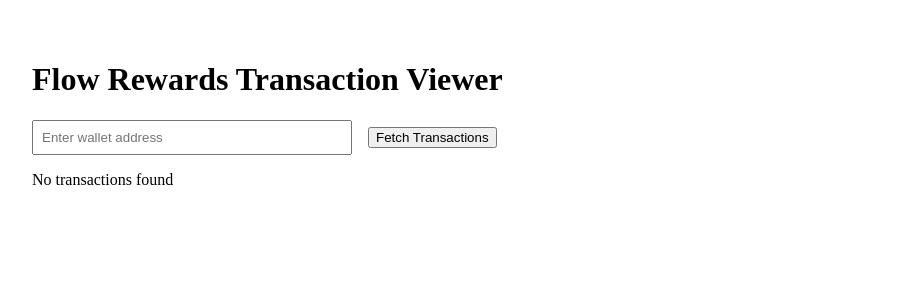
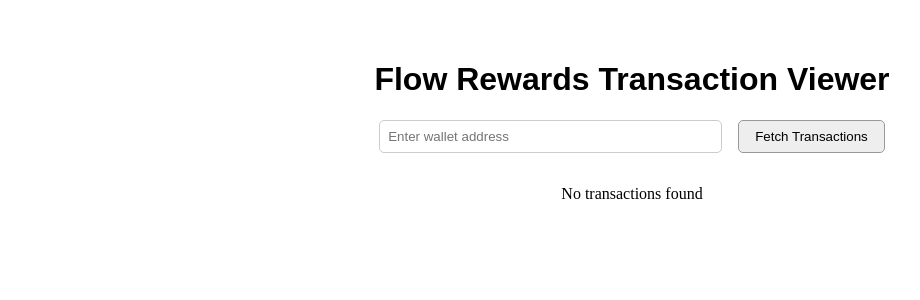
Before and after one commit to rjdiamond/flow-rewards-viewer, a Next.js app: page / in a window 1280 px wide. Shown: the top 300 px of the page, without its empty margins (8-928 px from the left). Built offline with nearby package versions, Linux system fonts and the light colour scheme.

Commit message:
centering

```diff
--- a/pages/index.js
+++ b/pages/index.js
@@ -1,11 +1,11 @@
-import { useState } from 'react';
+import { useState, useEffect } from 'react';
 
 export default function Home() {
   const [walletAddress, setWalletAddress] = useState('');
   const [transactions, setTransactions] = useState([]);
   const [loading, setLoading] = useState(false);
+  const [darkMode, setDarkMode] = useState(false);
 
-  // Currency ID to Name mapping
   const currencyMap = {
     "d897904c-6dfb-4b43-a036-4938f96e7b51": "Keys",
     "575d32ce-3b1f-469f-a08f-392e3d3b0812": "Boxes",
@@ -17,70 +17,158 @@ export default function Home() {
     try {
       const res = await fetch(`/api/getTransactions?walletAddress=${walletAddress}`);
       const data = await res.json();
-      console.log(data); // Log to check the structure
-      setTransactions(data.data || []);  // Make sure you're using data.data
+      console.log(data);
+      setTransactions(data.data || []);
     } catch (err) {
       console.error(err);
     }
     setLoading(false);
   };
 
-  // Calculate the total credits, debits, and total for Points currency
   const calculatePointsSum = (transactions) => {
     let totalPointsCredits = 0;
     let totalPointsDebits = 0;
 
     transactions.forEach((tx) => {
       const amount = parseInt(tx.amount, 10);
-
-      // Process Points currency only
       if (tx.loyaltyCurrencyId === "fea6109c-8549-45d2-a974-d8531f64994d") {
         if (tx.direction === 'credit') {
-          totalPointsCredits += amount;  // Add credit amount
+          totalPointsCredits += amount;
         } else if (tx.direction === 'debit') {
-          totalPointsDebits += amount;   // Add debit amount
+          totalPointsDebits += amount;
         }
       }
     });
 
-    // Subtract Debits from Credits for Points currency
-    const totalPoints = totalPointsCredits - totalPointsDebits;
-    return totalPoints;
+    return totalPointsCredits - totalPointsDebits;
   };
 
   const totalPoints = calculatePointsSum(transactions);
 
+  const exportToCSV = () => {
+    if (!transactions || transactions.length === 0) return;
+
+    const headers = [
+      'Timestamp',
+      'Loyalty Rule Name',
+      'Loyalty Rule Description',
+      'Amount',
+      'Direction',
+      'Currency'
+    ];
+
+    const rows = transactions.map((tx) => {
+      const currencyName = currencyMap[tx.loyaltyCurrencyId] || 'Unknown Currency';
+      const loyaltyRule = tx.loyaltyTransaction.loyaltyRule || {};
+      return [
+        new Date(tx.createdAt).toISOString(),
+        loyaltyRule.name || '',
+        loyaltyRule.description || '',
+        tx.amount,
+        tx.direction,
+        currencyName
+      ];
+    });
+
+    const csvContent = [headers, ...rows]
+      .map((e) => e.map((cell) => `"${String(cell).replace(/"/g, '""')}"`).join(','))
+      .join('\n');
+
+    const blob = new Blob([csvContent], { type: 'text/csv;charset=utf-8;' });
+    const url = URL.createObjectURL(blob);
+
+    const link = document.createElement('a');
+    link.href = url;
+    link.setAttribute('download', `${walletAddress}_transactions.csv`);
+    document.body.appendChild(link);
+    link.click();
+    document.body.removeChild(link);
+  };
+
+  const backgroundColor = darkMode ? '#1e1e1e' : '#ffffff';
+  const textColor = darkMode ? '#ffffff' : '#000000';
+
   return (
-    <div style={{ padding: '2rem' }}>
-      <h1>Flow Rewards Transaction Viewer</h1>
+    <div style={{ padding: '2rem', backgroundColor, color: textColor, minHeight: '100vh' }}>
+      {/* Top Section Centered */}
+      <div style={{ display: 'flex', flexDirection: 'column', alignItems: 'center', marginBottom: '2rem' }}>
+        <h1 style={{
+          textAlign: 'center',
+          fontFamily: 'Epilogue, sans-serif'
+        }}>
+          Flow Rewards Transaction Viewer
+        </h1>
+
+        <div>
           <input
             type="text"
             placeholder="Enter wallet address"
             value={walletAddress}
             onChange={(e) => setWalletAddress(e.target.value)}
-        style={{ width: '300px', padding: '0.5rem', marginRight: '1rem' }}
+            style={{
+              width: '325px',
+              padding: '0.5rem',
+              marginRight: '1rem',
+              backgroundColor: darkMode ? '#333' : '#fff',
+              color: darkMode ? '#fff' : '#000',
+              border: '1px solid #ccc',
+              borderRadius: '5px',
+            }}
           />
-      <button onClick={fetchTransactions}>Fetch Transactions</button>
+          <button onClick={fetchTransactions} style={{
+            padding: '0.5rem 1rem',
+            backgroundColor: darkMode ? '#555' : '#eee',
+            color: darkMode ? '#fff' : '#000',
+            border: '1px solid #999',
+            borderRadius: '5px',
+            cursor: 'pointer',
+          }}>
+            Fetch Transactions
+          </button>
+        </div>
+      </div>
 
-      {loading && <p>Loading...</p>}
+      {loading && <p style={{ textAlign: 'center' }}>Loading...</p>}
 
-      {/* Custom Summary Line - Total Points styled for emphasis */}
       {transactions && transactions.length > 0 && (
-        <div style={{ marginBottom: '1rem', backgroundColor: '#f0f8ff', padding: '1rem', borderRadius: '5px' }}>
+        <>
+          <div style={{
+            marginBottom: '2rem',
+            backgroundColor: darkMode ? '#2d2d2d' : '#f0f8ff',
+            padding: '1.5rem',
+            borderRadius: '5px',
+            textAlign: 'center'
+          }}>
             <strong style={{ fontSize: '1.5rem', color: '#2d8b38', fontWeight: 'bold' }}>
               Total Points: {totalPoints}
             </strong>
           </div>
+
+          <div style={{ textAlign: 'center', marginBottom: '1rem' }}>
+            <button
+              onClick={exportToCSV}
+              style={{
+                padding: '0.5rem 1rem',
+                backgroundColor: darkMode ? '#333' : '#ddd',
+                color: darkMode ? '#fff' : '#000',
+                border: '1px solid #aaa',
+                borderRadius: '4px',
+                cursor: 'pointer'
+              }}
+            >
+              Export to CSV
+            </button>
+          </div>
+        </>
       )}
 
+      {/* Results Section Left-Aligned */}
+      <div>
         {transactions && transactions.length > 0 ? (
           <ul>
             {transactions.map((tx) => {
-            // Get the human-readable currency name from the currencyMap
               const currencyName = currencyMap[tx.loyaltyCurrencyId] || "Unknown Currency";
               const amountColor = tx.direction === 'credit' ? 'green' : 'red';
-
-            // Check if loyaltyRule exists before accessing its properties
               const loyaltyRule = tx.loyaltyTransaction.loyaltyRule;
               const loyaltyRuleName = loyaltyRule ? loyaltyRule.name : 'No loyalty rule';
               const loyaltyRuleDescription = loyaltyRule ? loyaltyRule.description : '';
@@ -88,13 +176,9 @@ export default function Home() {
               return (
                 <li key={tx.id} style={{ marginBottom: '1rem' }}>
                   <strong>Timestamp:</strong> {new Date(tx.createdAt).toLocaleString()} <br />
-
-                {/* Loyalty Transaction Name and Description combined */}
                   <strong>Loyalty Rule:</strong> {loyaltyRuleName}
                   {loyaltyRuleDescription && ` (${loyaltyRuleDescription})`}
                   <br />
-
-                {/* Amount with conditional color and a space added after Amount */}
                   <strong>Amount: </strong>
                   <span style={{ color: amountColor }}>
                     {tx.amount} {currencyName}
@@ -106,8 +190,9 @@ export default function Home() {
             })}
           </ul>
         ) : (
-        <p>No transactions found</p>
+          !loading && <p style={{ textAlign: 'center' }}>No transactions found</p>
         )}
+      </div>
     </div>
   );
 }
```
Lines whose indentation alone changed are shown as unchanged.
